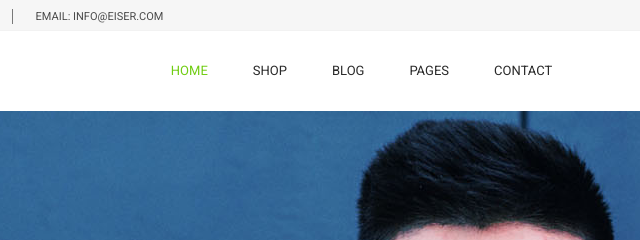
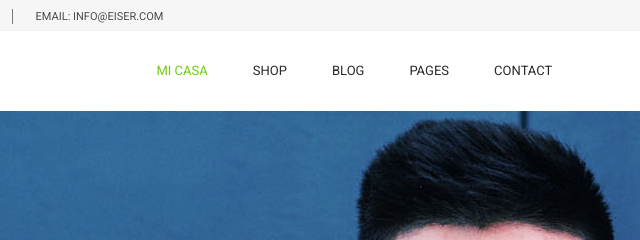
Before and after one commit to EsbanDev/Lab01, a plain HTML site: page index.html in a window 1280 px wide. Shown: the top 240 px of the page, 229-869 px from the left. Drawn offline with Linux system fonts and the light colour scheme.

Commit message:
tercer commit, traduccion home a casa

```diff
--- a/index.html
+++ b/index.html
@@ -78,7 +78,7 @@
               <div class="col-lg-7 pr-0">
                 <ul class="nav navbar-nav center_nav pull-right">
                   <li class="nav-item active">
-                    <a class="nav-link" href="index.html">Home</a>
+                    <a class="nav-link" href="index.html">Mi casa</a>
                   </li>
                   <li class="nav-item submenu dropdown">
                     <a href="#" class="nav-link dropdown-toggle" data-toggle="dropdown" role="button" aria-haspopup="true"
```
